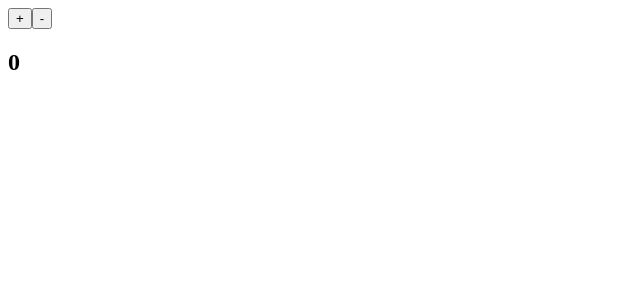
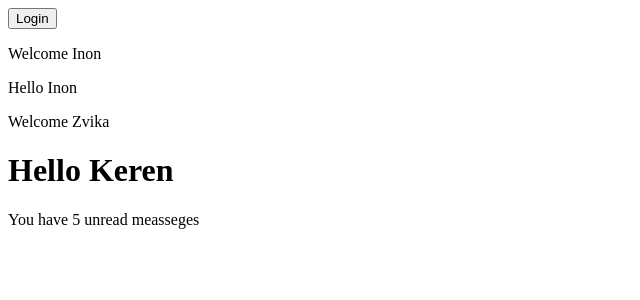
Before and after one commit to ZviArono/HuckerU-react-redux, a React (Create React App) app in the folder react-apps/: page / in a window 1280 px wide. Shown: the top 300 px of the page, without its empty margins (0-640 px from the left). Built offline with nearby package versions, Linux system fonts and the light colour scheme.

Commit message:
conditional rendering

```diff
--- /dev/null
+++ b/react-apps/src/applications/000_template/App.jsx
@@ -0,0 +1,5 @@
+function App() {
+  return <div>App</div>;
+}
+
+export default App;
--- /dev/null
+++ b/react-apps/src/applications/004_conditional_render/App.jsx
@@ -0,0 +1,54 @@
+function MailboxGreeting({ user, unreadMessages }) {
+  return (
+    <div>
+      <h1>Hello {user}</h1>
+      {unreadMessages > 0 && (
+        <div>You have {unreadMessages} unread measseges</div>
+      )}
+    </div>
+  );
+}
+
+function UserMessageWithIf({ user }) {
+  if (user) {
+    return (
+      <div>
+        <p>Welcome {user}</p>
+      </div>
+    );
+  } else {
+    return <div>Welcome Guest</div>;
+  }
+}
+
+function UserMessage({ user }) {
+  return (
+    <div>
+      {user ? (
+        <div>
+          <p>Welcome {user}</p>
+          Hello {user}
+        </div>
+      ) : (
+        <div>Welcome Guest 2</div>
+      )}
+    </div>
+  );
+}
+
+function LoginButton({ isLoggedIn }) {
+  return <button>{isLoggedIn ? "Login" : "Logout"}</button>;
+}
+
+function App() {
+  return (
+    <div>
+      <LoginButton isLoggedIn={true} />
+      <UserMessage user={"Inon"} />
+      <UserMessageWithIf user={"Zvika"} />
+      <MailboxGreeting user={"Keren"} unreadMessages={5} />
+    </div>
+  );
+}
+
+export default App;
--- a/react-apps/src/index.js
+++ b/react-apps/src/index.js
@@ -1,6 +1,6 @@
 import React from "react";
 import ReactDOM from "react-dom/client";
-import App from "./applications/003_counter/App";
+import App from "./applications/004_conditional_render/App";
 import reportWebVitals from "./reportWebVitals";
 
 const root = ReactDOM.createRoot(document.getElementById("root"));
```
Also changed, not shown: 1 other file (tests, documents, lock files or other folders).
